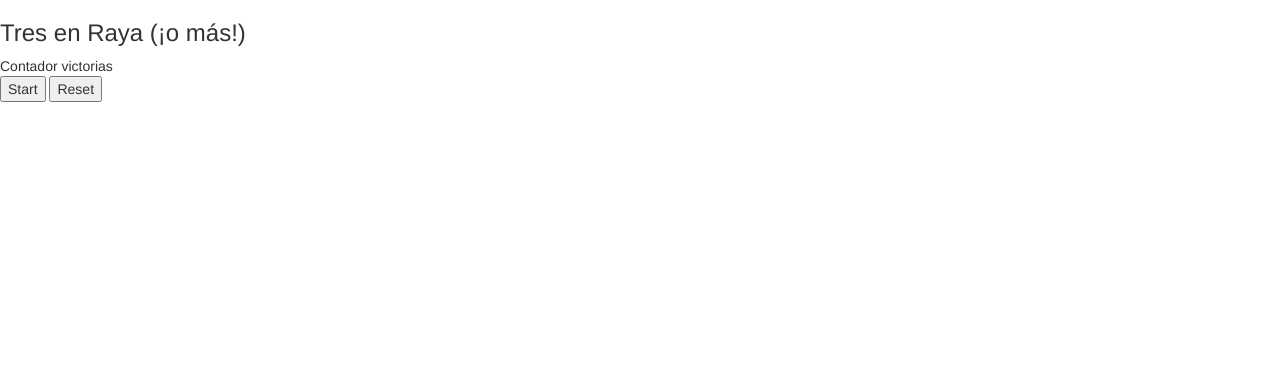
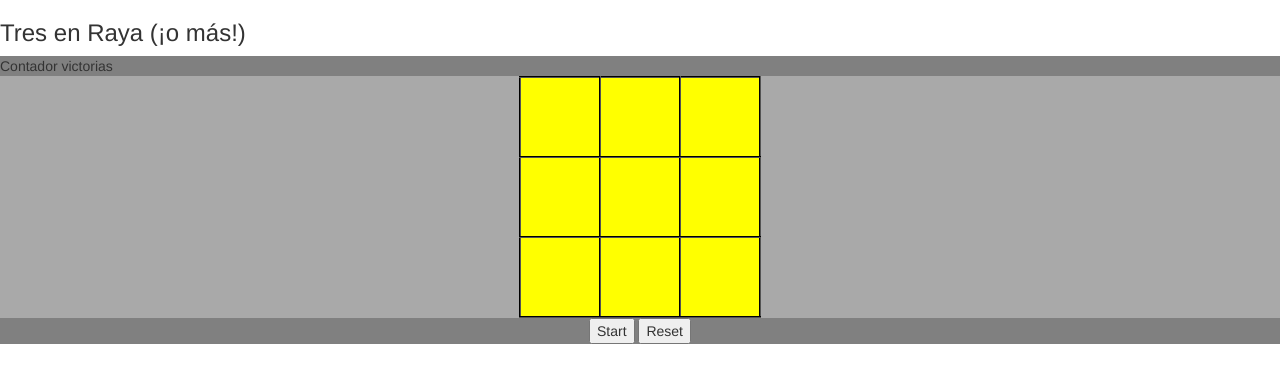
Before and after one commit to raupulus/javascript-tres-en-raya, a website: page index.html in a window 1280 px wide. Drawn offline with nearby package versions, Linux system fonts and the light colour scheme.

Commit message:
Genero tabla dinámicamente y le asigno estilos para diferenciarla

```diff
--- a/assets/css/default-theme/styles.css
+++ b/assets/css/default-theme/styles.css
@@ -4,3 +4,29 @@
  * @copyright Copyright © 2017 Raúl Caro Pastorino
  * @license https://www.gnu.org/licenses/gpl-3.0-standalone.html
  */
+
+#box-game {
+    width: 100%;
+    background-color: grey;
+}
+
+#game-display {
+    width: 100%;
+    background-color: darkgrey;
+}
+
+#game-display #game-table {
+    margin: auto;
+    background-color: yellow;
+}
+
+#game-display #game-table .game-table-td {
+    width: 80px;
+    height: 80px;
+    border: 2px groove #000000;
+}
+
+#game-buttons {
+    margin: auto;
+    text-align: center;
+}
--- a/assets/js/class/BaseFicha.js
+++ b/assets/js/class/BaseFicha.js
@@ -3,8 +3,6 @@
  * @copyright Copyright © 2018 Raúl Caro Pastorino
  * @license https://wwww.gnu.org/licenses/gpl.txt
 **/
-
-// class {}
 
 class BaseFicha {
     constructor(inColor) {
--- a/assets/js/functions.js
+++ b/assets/js/functions.js
@@ -3,3 +3,35 @@
  * @copyright Copyright © 2018 Raúl Caro Pastorino
  * @license https://www.gnu.org/licenses/gpl-3.0-standalone.html
  */
+
+/**
+ * Crea un nuevo nodo y le asigna una clase.
+ * @param  {String} elemento Etiqueta HTML para crear el nodo.
+ * @param  {String} clase    Clase para asignar a la etiqueta creada
+ * @param  {String} texto    Texto para incluir en el nodo texto.
+ * @return {Node}            Devuelve el nodo creado.
+ */
+function crearNodo(elemento, clase, texto = '') {
+    var nuevoNodo = document.createElement(elemento);
+    nuevoNodo.setAttribute('class', clase);
+
+    var nodoTexto = document.createTextNode(texto);
+    nuevoNodo.appendChild(nodoTexto);
+    return nuevoNodo;
+}
+
+/**
+ * Crea un nuevo nodo y le asigna un id.
+ * @param  {String} elemento Etiqueta HTML para crear el nodo.
+ * @param  {String} id       Id para asignar a la etiqueta creada
+ * @param  {String} texto    Texto para incluir en el nodo texto.
+ * @return {Node}            Devuelve el nodo creado.
+ */
+function crearNodoId(elemento, id, texto = '') {
+    var nuevoNodo = document.createElement(elemento);
+    nuevoNodo.setAttribute('id', id);
+
+    var nodoTexto = document.createTextNode(texto);
+    nuevoNodo.appendChild(nodoTexto);
+    return nuevoNodo;
+}
--- a/assets/js/scripts.js
+++ b/assets/js/scripts.js
@@ -23,19 +23,56 @@ function resetGame() {
 
 }
 
-function showInfo() {
+/*
+ * Pinta las piezas en el juego.
+ */
+function placePieces() {
 
 }
 
+function showInfo() {
+    console.log();
+}
+
+/**
+  * Comprueba la casilla que se ha pulsado y registra esa pulsación o muestra
+  * error por la barra de información.
+  */
+function clickBox(id) {
+    alert(id);
+    // Error:
+    // showInfo('Ya existe ficha aquí')
+}
+
 function addEvents() {
+
 
 }
 
 function createGame(size) {
     tablero = new Tablero(size, 'X');
+    var tabla = crearNodoId('table', 'game-table');
+    var tr = crearNodo('tr', 'game-table-tr');
+    var td = crearNodo('td', 'game-table-td');
+
+    for (let x = 1; x <= size; x++) {
+        tr.appendChild(td.cloneNode(true));
+    }
+
+    // Mediante un array de filas, itero mientras añado a la tabla
+    Array(size).fill(tr).forEach(ele => {
+        tabla.appendChild(ele.cloneNode(true));
+    });
+
+    document.getElementById('game-display').appendChild(tabla);
 }
 
+/**
+ * Inicializa el juego.
+ */
 function init() {
     createGame(3);
     addEvents();
 }
+
+init();
```
